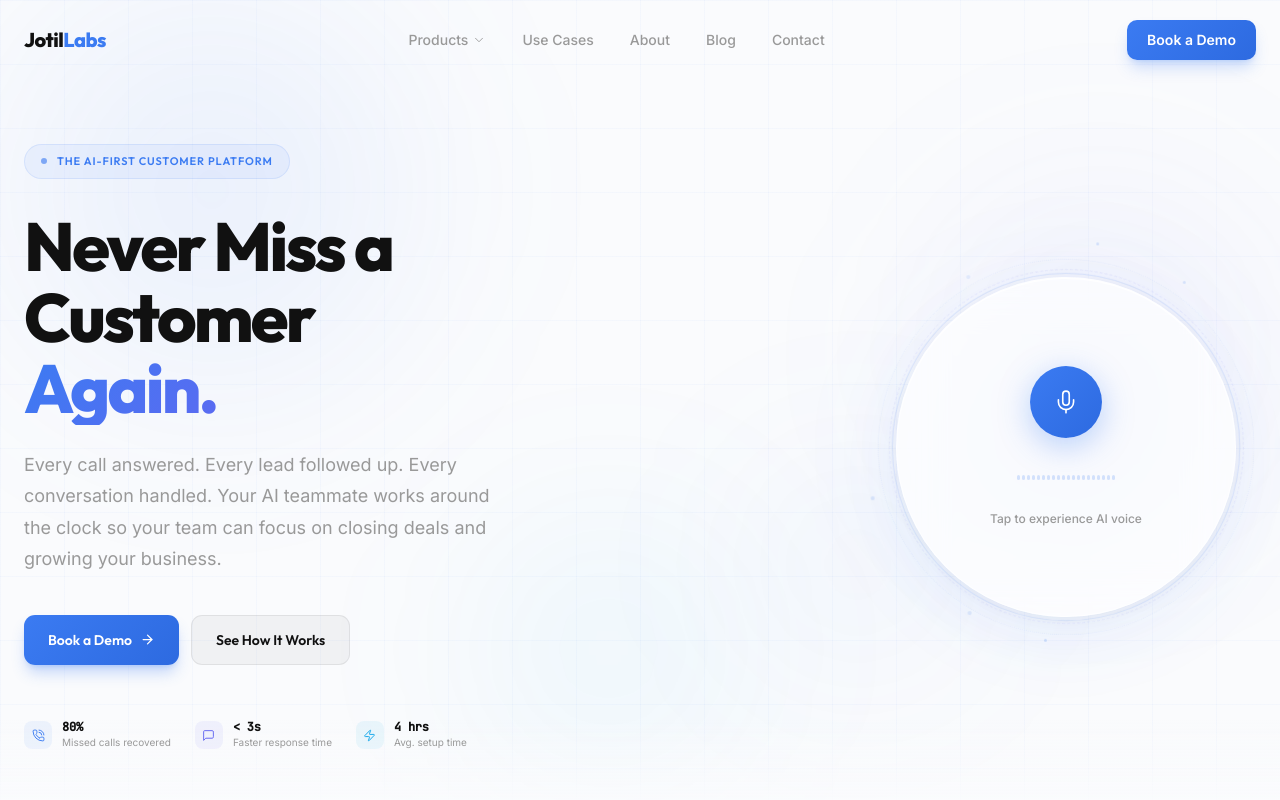
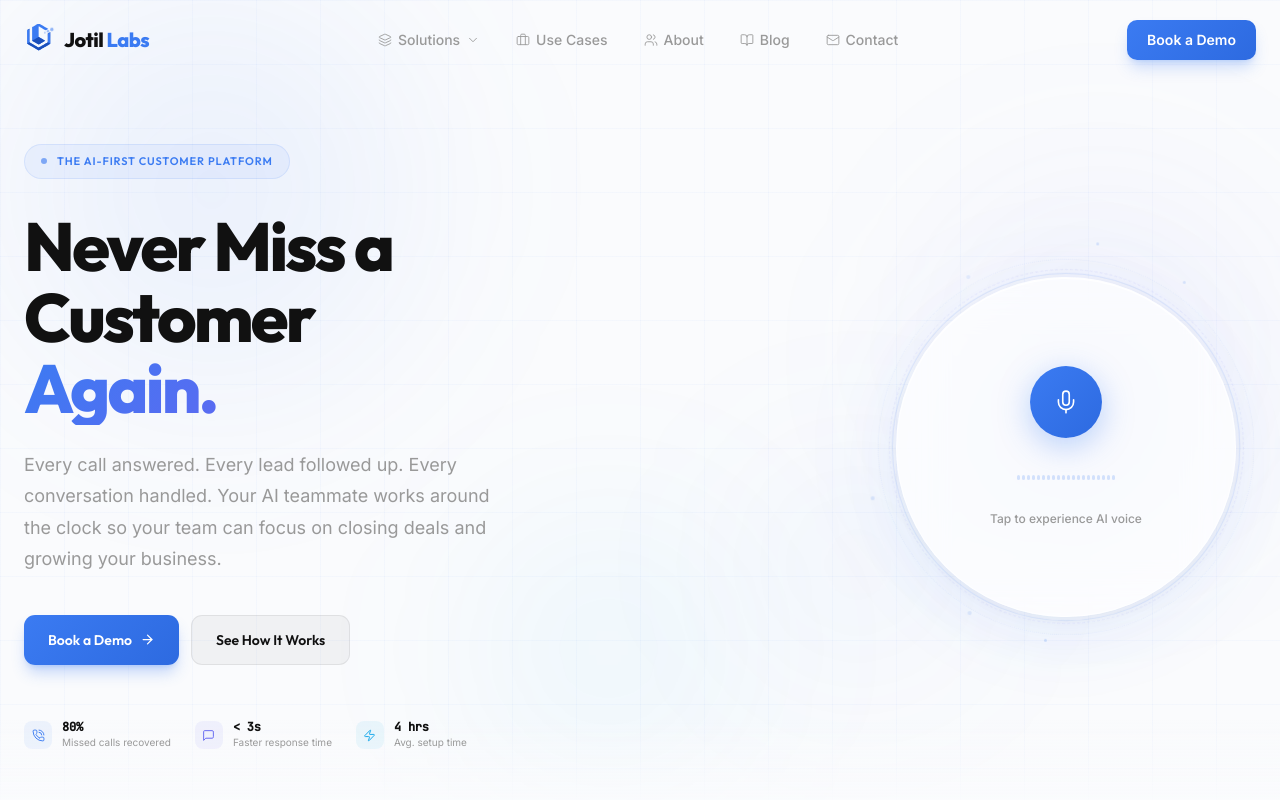
Before and after one commit to Jotil-Labs/jotil_labs_website, a Next.js app: page / in a window 1280 px wide. Shown: the top 800 px of the page. Built offline with nearby package versions, Linux system fonts and the light colour scheme.

Commit message:
feat: update navbar and footer with logo, icons, and business messaging
Add hex logo to navbar and footer. Add Lucide icons next to nav labels.
Rename Products to Solutions. Rewrite footer description to be
outcome-focused. Add JSON-LD structured data for SEO.

```diff
--- a/components/layout/Footer.jsx
+++ b/components/layout/Footer.jsx
@@ -1,11 +1,13 @@
 import Link from 'next/link'
+import Logo, { LogoText } from '@/components/ui/Logo'
 
 const PRODUCT_LINKS = [
-  { label: 'JotilReceptionist', to: '/products/receptionist' },
-  { label: 'JotilMessenger', to: '/products/messenger' },
-  { label: 'JotilOutreach', to: '/products/outreach' },
-  { label: 'JotilSpace', to: '/products/space' },
-  { label: 'JotilFlow', to: '/products/flow' },
+  { label: 'Receptionist', to: '/products/receptionist' },
+  { label: 'Messenger', to: '/products/messenger' },
+  { label: 'Outreach', to: '/products/outreach' },
+  { label: 'Space', to: '/products/space' },
+  { label: 'Flow', to: '/products/flow' },
+  { label: 'Avatar', to: '/products/avatar' },
 ]
 
 const COMPANY_LINKS = [
@@ -59,7 +61,8 @@ export function Footer() {
         <div className="grid grid-cols-1 sm:grid-cols-2 lg:grid-cols-12 gap-10 lg:gap-8">
           {/* Brand column */}
           <div className="lg:col-span-4">
-            <div className="mb-5">
+            <div className="mb-5 flex items-center gap-2">
+              <Logo size={32} />
               <span
                 className="text-xl font-extrabold tracking-tight"
                 style={{ fontFamily: 'var(--font-outfit), Outfit, sans-serif' }}
@@ -69,9 +72,9 @@ export function Footer() {
               </span>
             </div>
             <p className="text-sm text-slate-400 leading-relaxed max-w-xs mb-8">
-              AI-powered automation for customer communications. We help
-              businesses scale with intelligent voice agents, chatbots, SMS, and
-              workflow tools.
+              The AI-first customer platform. We help businesses answer every
+              call, handle every conversation, and grow without adding
+              headcount.
             </p>
 
             {/* Contact info */}
@@ -161,7 +164,7 @@ export function Footer() {
 
           {/* Link columns */}
           <div className="lg:col-span-2 lg:col-start-6">
-            <FooterColumn title="Products" links={PRODUCT_LINKS} />
+            <FooterColumn title="Solutions" links={PRODUCT_LINKS} />
           </div>
           <div className="lg:col-span-2">
             <FooterColumn title="Company" links={COMPANY_LINKS} />
--- /dev/null
+++ b/components/layout/JsonLd.jsx
@@ -0,0 +1,56 @@
+export function OrganizationJsonLd() {
+  const schema = {
+    '@context': 'https://schema.org',
+    '@type': 'Organization',
+    name: 'Jotil Labs',
+    url: 'https://jotillabs.com',
+    logo: 'https://jotillabs.com/favicon.svg',
+    description:
+      'AI-powered business automation. Voice agents, chatbots, SMS automation, CRM, and workflow tools for modern businesses.',
+    address: {
+      '@type': 'PostalAddress',
+      addressLocality: 'Lehi',
+      addressRegion: 'UT',
+      addressCountry: 'US',
+    },
+    contactPoint: {
+      '@type': 'ContactPoint',
+      telephone: '+1-358-900-0040',
+      email: 'contact@jotillabs.com',
+      contactType: 'sales',
+    },
+    sameAs: [
+      'https://linkedin.com/company/jotillabs',
+      'https://x.com/jotillabs',
+    ],
+    foundingDate: '2024',
+  }
+
+  return (
+    <script
+      type="application/ld+json"
+      dangerouslySetInnerHTML={{ __html: JSON.stringify(schema) }}
+    />
+  )
+}
+
+export function WebsiteJsonLd() {
+  const schema = {
+    '@context': 'https://schema.org',
+    '@type': 'WebSite',
+    name: 'Jotil Labs',
+    url: 'https://jotillabs.com',
+    potentialAction: {
+      '@type': 'SearchAction',
+      target: 'https://jotillabs.com/blog?q={search_term_string}',
+      'query-input': 'required name=search_term_string',
+    },
+  }
+
+  return (
+    <script
+      type="application/ld+json"
+      dangerouslySetInnerHTML={{ __html: JSON.stringify(schema) }}
+    />
+  )
+}
--- a/components/layout/Navbar.jsx
+++ b/components/layout/Navbar.jsx
@@ -4,23 +4,25 @@ import { useState, useEffect, useCallback } from 'react'
 import Link from 'next/link'
 import { usePathname } from 'next/navigation'
 import { AnimatePresence, motion } from 'framer-motion'
-import { Menu, X, ChevronDown } from 'lucide-react'
+import { Menu, X, ChevronDown, Layers, Briefcase, Users, BookOpen, Mail } from 'lucide-react'
 import { cn } from '@/lib/utils'
+import Logo, { LogoText } from '@/components/ui/Logo'
 
 const NAV_LINKS = [
-  { label: 'Products', to: '/products', hasDropdown: true },
-  { label: 'Use Cases', to: '/use-cases' },
-  { label: 'About', to: '/about' },
-  { label: 'Blog', to: '/blog' },
-  { label: 'Contact', to: '/contact' },
+  { label: 'Solutions', to: '/products', hasDropdown: true, icon: Layers },
+  { label: 'Use Cases', to: '/use-cases', icon: Briefcase },
+  { label: 'About', to: '/about', icon: Users },
+  { label: 'Blog', to: '/blog', icon: BookOpen },
+  { label: 'Contact', to: '/contact', icon: Mail },
 ]
 
 const PRODUCT_ITEMS = [
-  { name: 'JotilReceptionist', slug: 'receptionist', badge: 'Inbound Voice', description: 'AI phone agent & web voicebot' },
-  { name: 'JotilMessenger', slug: 'messenger', badge: 'Inbound Text', description: 'Chatbot & SMS agent' },
-  { name: 'JotilOutreach', slug: 'outreach', badge: 'Outbound', description: 'AI calls & SMS campaigns' },
-  { name: 'JotilSpace', slug: 'space', badge: 'Platform', description: 'CRM, tickets & calendar' },
-  { name: 'JotilFlow', slug: 'flow', badge: 'Automation', description: 'Workflow automation engine' },
+  { name: 'Receptionist', slug: 'receptionist', description: 'Answer every call, 24/7' },
+  { name: 'Messenger', slug: 'messenger', description: 'Handle chats, SMS, and WhatsApp' },
+  { name: 'Outreach', slug: 'outreach', description: 'Grow your pipeline on autopilot' },
+  { name: 'Space', slug: 'space', description: 'CRM, tickets, and scheduling in one place' },
+  { name: 'Flow', slug: 'flow', description: 'Automate any workflow visually' },
+  { name: 'Avatar', slug: 'avatar', description: 'Meet customers face to face with AI' },
 ]
 
 export function Navbar() {
@@ -65,16 +67,14 @@ export function Navbar() {
         )}
       >
         {/* Logo */}
-        <Link href="/" className="flex items-center gap-2.5 no-underline group">
-          <span className="text-xl font-extrabold tracking-tight" style={{ fontFamily: 'Outfit, sans-serif' }}>
-            <span className="text-text group-hover:text-text transition-colors">Jotil</span>
-            <span className="text-primary">Labs</span>
-          </span>
+        <Link href="/" className="flex items-center gap-2 no-underline group">
+          <Logo size={32} />
+          <LogoText className="text-xl" />
         </Link>
 
         {/* Desktop nav links */}
         <div className="hidden lg:flex items-center gap-1">
-          {NAV_LINKS.map(({ label, to, hasDropdown }) => {
+          {NAV_LINKS.map(({ label, to, hasDropdown, icon: NavIcon }) => {
             const isActive = pathname === to || (hasDropdown && pathname.startsWith('/products'))
 
             if (hasDropdown) {
@@ -88,10 +88,11 @@ export function Navbar() {
                   <Link
                     href={to}
                     className={cn(
-                      'relative no-underline px-4 py-2 text-sm font-medium rounded-[10px] nav-link-hover transition-colors duration-200 inline-flex items-center gap-1',
+                      'relative no-underline px-4 py-2 text-sm font-medium rounded-[10px] nav-link-hover transition-colors duration-200 inline-flex items-center gap-1.5',
                       isActive ? 'text-primary' : 'text-text-secondary hover:text-text'
                     )}
                   >
+                    <NavIcon size={14} strokeWidth={1.5} />
                     {label}
                     <ChevronDown
                       size={14}
@@ -120,10 +121,7 @@ export function Navbar() {
                               )}
                             >
                               <div className="flex-1 min-w-0">
-                                <div className="flex items-center gap-2">
-                                  <span className="text-sm font-semibold text-text">{item.name}</span>
-                                  <span className="badge text-[8px]">{item.badge}</span>
-                                </div>
+                                <span className="text-sm font-semibold text-text">{item.name}</span>
                                 <p className="text-xs text-text-secondary mt-0.5">{item.description}</p>
                               </div>
                             </Link>
@@ -149,10 +147,11 @@ export function Navbar() {
                 key={to}
                 href={to}
                 className={cn(
-                  'relative no-underline px-4 py-2 text-sm font-medium rounded-[10px] nav-link-hover transition-colors duration-200',
+                  'relative no-underline px-4 py-2 text-sm font-medium rounded-[10px] nav-link-hover transition-colors duration-200 inline-flex items-center gap-1.5',
                   isActive ? 'text-primary' : 'text-text-secondary hover:text-text'
                 )}
               >
+                <NavIcon size={14} strokeWidth={1.5} />
                 {label}
               </Link>
             )
```
